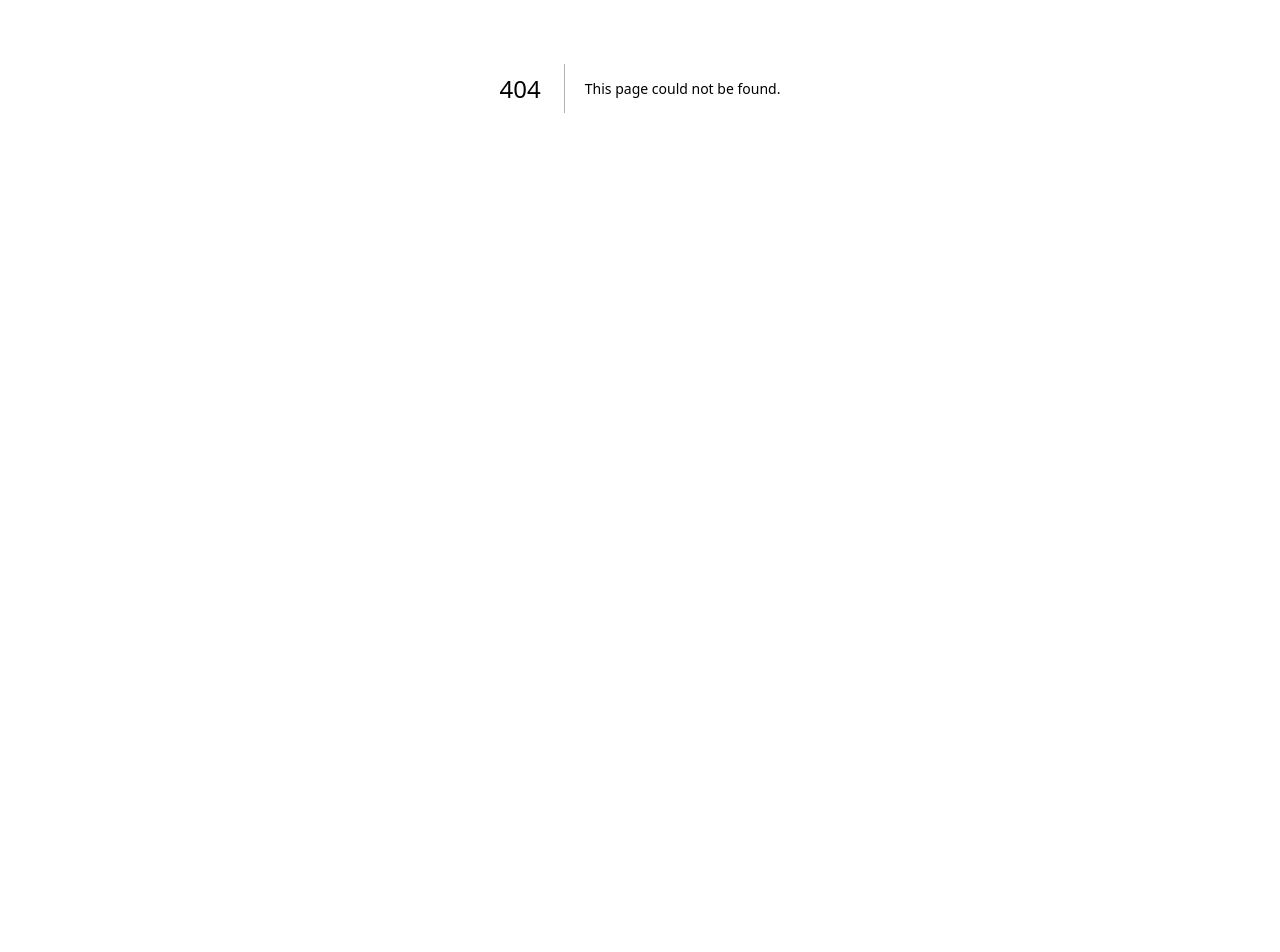
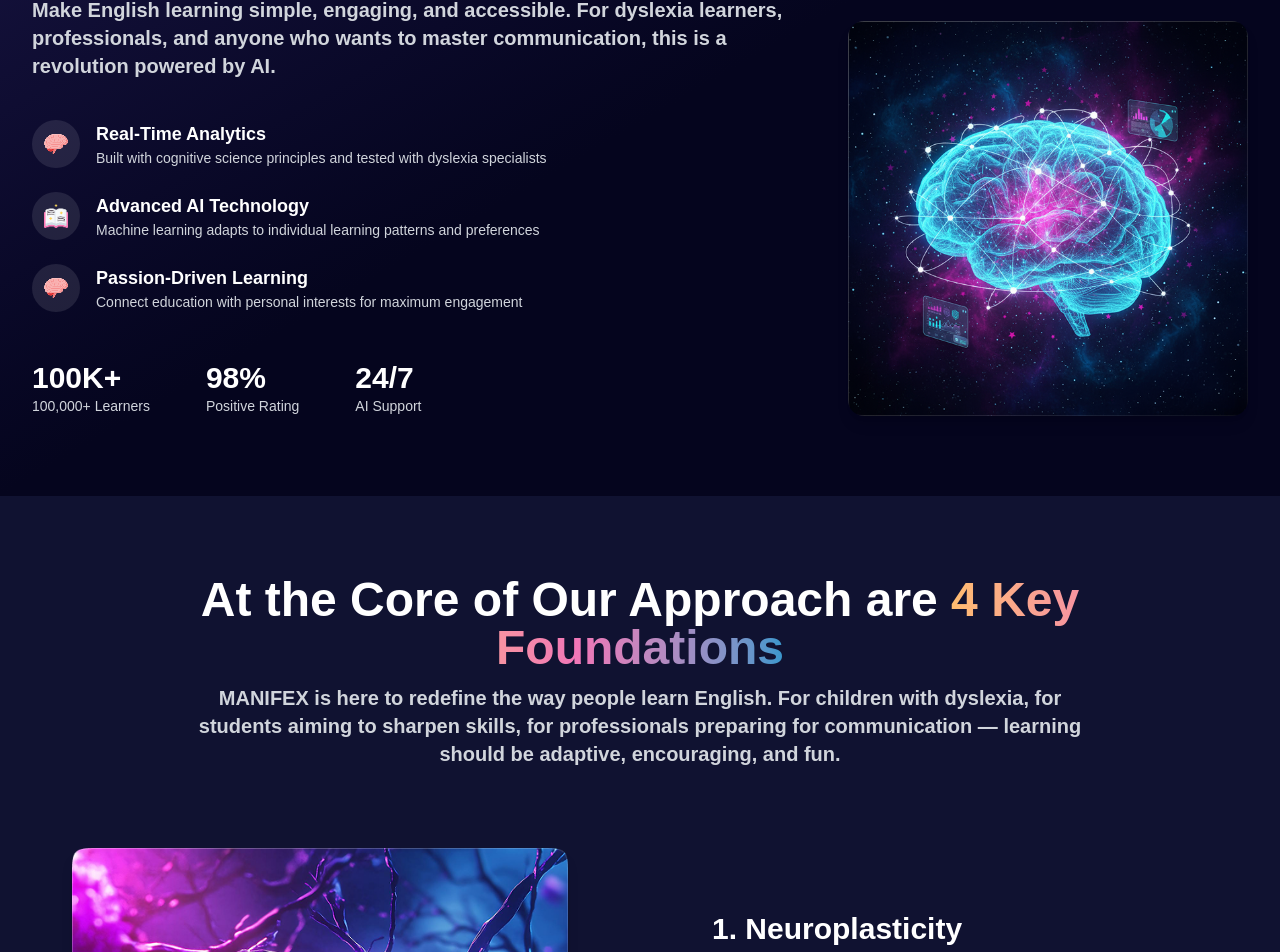
Before and after one commit to Betopia24/antoniotorre773_Web_For_Jobair, a Next.js app: page /about in a window 1280 px wide. Before the commit this address had no page. Shown: the part 312-1264 px from the top of the page. Before the commit the page ends 800 px from the top, so only its background shows below. Built offline with nearby package versions, Linux system fonts and the light colour scheme.

Commit message:
UI: About (Modification)

```diff
--- /dev/null
+++ b/app/(root)/about/page.tsx
@@ -0,0 +1,73 @@
+import About from "@/components/landing/About";
+import Heading from "@/components/shared/Heading";
+import { aboutUsInfo } from "@/lib/constants";
+import { Rocket } from "lucide-react";
+import Link from "next/link";
+import React from "react";
+
+export default function Page() {
+  return (
+    <div className="pt-10 sm:pt-16 bg-section-dark">
+      <About />
+      <div className="app-container py-20 bg-section-dark">
+        {/* Heading */}
+        <Heading
+          heading="At the Core of Our Approach are 4 Key Foundations"
+          subheading="MANIFEX is here to redefine the way people learn English. For children with dyslexia, for students aiming to sharpen skills, for
+professionals preparing for communication — learning should be adaptive, encouraging, and fun."
+          specialText="4 Key Foundations"
+          align="center"
+        />
+
+        {/* Infos */}
+        <div className="mt-20 flex flex-col gap-20">
+          {aboutUsInfo.sections.map((section, idx) => (
+            <div
+              key={section.title}
+              className={`flex flex-col lg:flex-row items-center lg:gap-16 ${
+                idx % 2 === 1 ? "lg:flex-row-reverse" : ""
+              }`}
+            >
+              {/* Image */}
+              <div className="w-full lg:w-1/2 flex justify-center px-6 lg:px-10">
+                <img
+                  src={section.imageUrl}
+                  alt={section.title}
+                  className="w-full h-auto object-contain rounded-xl shadow-lg
+                     max-w-md lg:max-w-lg xl:max-w-xl"
+                />
+              </div>
+
+              {/* Text */}
+              <div className="w-full lg:w-1/2 flex flex-col gap-4 px-6 lg:px-10">
+                <h3 className="text-2xl sm:text-3xl font-semibold">
+                  {idx + 1}. {section.title}
+                </h3>
+                <p className="text-gray-300 text-base sm:text-lg">
+                  {section.description}
+                </p>
+              </div>
+            </div>
+          ))}
+        </div>
+      </div>
+      {/* Bottom */}
+      <div className="px-8 py-20 flex gap-10 flex-col items-center justify-center bg-brand-darker">
+        <h1 className="text-center max-w-6xl text-lg md:text-xl lg:text-2xl">
+          By blending science, rhythm, and creativity, we give every learner the
+          opportunity to grow at their own pace. Whether you are building
+          foundational skills, learning to speak English, or simply practicing
+          before presenting to a large audience, our mission is to make the
+          journey both empowering and enjoyable.
+        </h1>
+        <Link
+          href="#"
+          className="bg-gradient-brand rounded-2xl font-semibold px-6 py-3 flex gap-2 items-center justify-center"
+        >
+          <Rocket />
+          <span>Start Learning Today</span>
+        </Link>
+      </div>
+    </div>
+  );
+}
```
